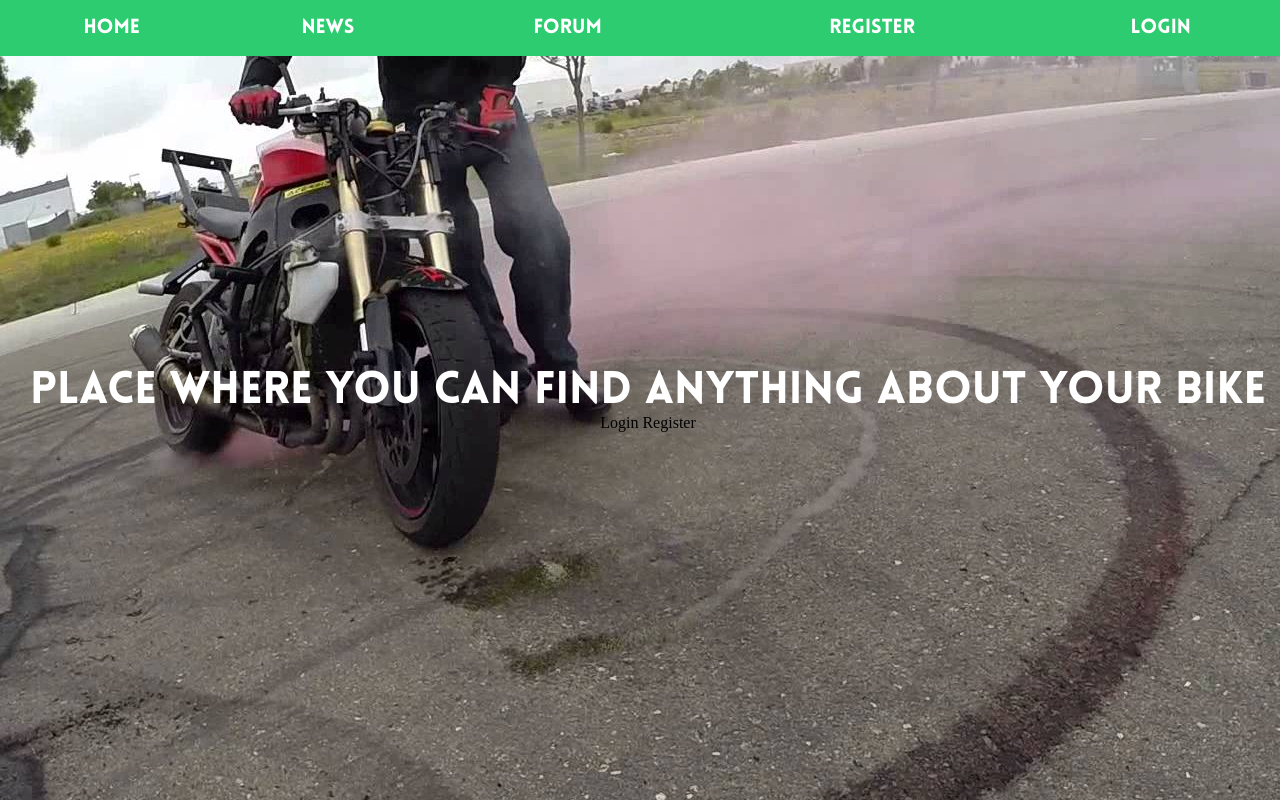
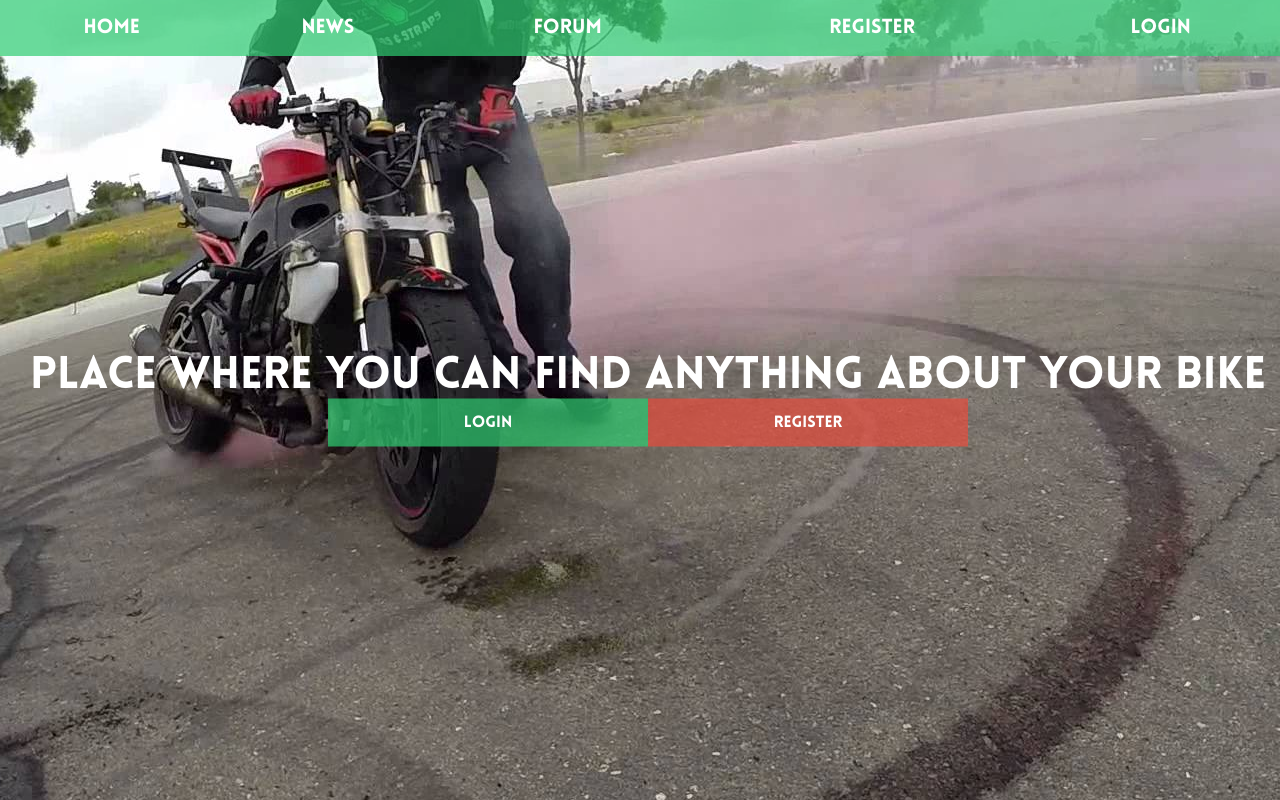
Before and after one commit to rado122/bikers-paradise, a plain HTML site: page index.html in a window 1280 px wide. Drawn offline with Linux system fonts and the light colour scheme.

Commit message:
Added register and login button

```diff
--- a/index.html
+++ b/index.html
@@ -1,19 +1,21 @@
 <!DOCTYPE html>
 <html>
+
 <head lang="en">
     <meta charset="UTF-8">
     <link rel="stylesheet" type="text/css" href="styles/bikersplace.css">
     <link rel="icon" href="favicon.ico">
     <title>Welcome to Bikers place</title>
 </head>
+
 <body>
     <nav>
         <ul id="navMenu">
-        <li><a href="index.html" class="navmenubuttons">HOME</a> </li>
+            <li><a href="/" class="navmenubuttons">HOME</a> </li>
             <li><a href="#" class="navmenubuttons">NEWS</a> </li>
             <li><a href="#" class="navmenubuttons">FORUM</a></li>
             <li><a href="#" class="navmenubuttons">REGISTER</a></li>
-        <li><a href="#"class="navmenubuttons">LOGIN</a></li>
+            <li><a href="#" class="navmenubuttons">LOGIN</a></li>
         </ul>
         <br>
     </nav>
@@ -23,8 +25,15 @@
     <img id="backgroundImg" src="media/maxresdefault.jpg" style="display: none">
     <section class="sections">
         <span id="starpageText">Place where you can find anything about your bike</span>
-    <br><a id="loginButton" class="logRegButtons">Login</a>
-    <a id="registerButton" class="logRegButtons">Register</a>
+        <ul id="logRegBtns">
+            <li id="loginBtn">
+            <a href="#">Login</a>
+            </li>
+            <li  id="registerBtn">
+            <a href="#">Register</a>
+            </li>
+        </ul>
     </section>
 </body>
+
 </html>
--- a/styles/bikersplace.css
+++ b/styles/bikersplace.css
@@ -52,7 +52,7 @@ video#backgroundVideo {
 }
 #navMenu{
     text-align: center;
-    background: #2ecc71;
+    background: rgba(46, 204, 113,0.7);
     width: 100%;
     position:fixed;
     padding:0;
@@ -61,22 +61,21 @@ video#backgroundVideo {
     display: table;
     top:0;
     left:0;
-
 }
 
-a:link{
+ul#navMenu a:link{
     text-decoration: none;
     color:white;
 }
-a:visited{
+ul#navMenu a:visited{
     text-decoration: none;
     color:white;
 }
-a:hover{
+ul#navMenu a:hover{
     text-decoration: none;
     color:white;
 }
-a:focus{
+ul#navMenu a:focus{
     text-decoration: none;
     color:white;
 }
@@ -99,3 +98,52 @@ span#starpageText{
     width:100%;
 
 }
+
+#logRegBtns{
+    text-align: center;
+    width: 50%;
+    position:relative;
+    padding:0;
+    margin:0;
+    line-height:300%;
+    display: table;
+    left:25%;
+    border: 50px;
+    border-color: aqua;
+
+}
+
+#logRegBtns{
+    font-family: Lovelo-Black;
+    border: 20px;
+
+}
+
+li#loginBtn{
+    display: table-cell;
+    background: rgba(46, 204, 113,0.7);
+    width: 50%;
+}
+
+li#registerBtn{
+    display: table-cell;
+    background: rgba(231, 76, 60,0.7);
+    width: 50%;
+}
+
+ul#logRegBtns a:link{
+    text-decoration: none;
+    color:white;
+}
+ul#logRegBtns a:visited{
+    text-decoration: none;
+    color:white;
+}
+ul#logRegBtns a:hover{
+    text-decoration: none;
+    color:white;
+}
+ul#logRegBtnsu a:focus{
+    text-decoration: none;
+    color:white;
+}
```
Lines whose indentation alone changed are shown as unchanged.
